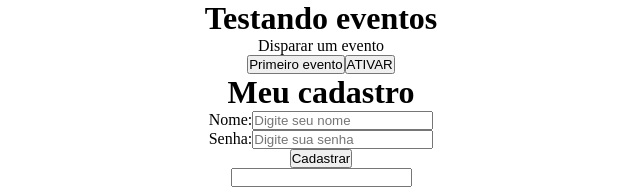
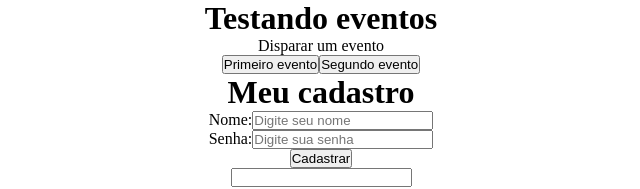
Before and after one commit to AbnerBenicio/react-course, a React (Create React App) app: page / in a window 1280 px wide. Shown: the top 189 px of the page, without its empty margins (319-959 px from the left). Built offline with nearby package versions, Linux system fonts and the light colour scheme.

Commit message:
Passando eventos/funções por props

```diff
--- a/src/components/Button.js
+++ b/src/components/Button.js
@@ -1,5 +1,5 @@
 function Button (props) {
-    return <button>{props.text}</button>
+    return <button onClick={props.event}>{props.text}</button>
 }
 
 export default Button
--- a/src/components/Event.js
+++ b/src/components/Event.js
@@ -3,14 +3,18 @@
 function Event (props) {
 
     const meuEvento = () => {
-        console.log(`O número ${props.numero} foi ativado`)
+        console.log("ATIVANDO PRIMEIRO EVENTO")
+    }
+
+    const segundoEvento = () => {
+        console.log("Salve")
     }
 
     return (
         <div>
             <p>Disparar um evento</p>
-            <Button text="Primeiro evento"/>
-            <button onClick={meuEvento}>ATIVAR</button>
+            <Button event={meuEvento} text="Primeiro evento"/>
+            <Button event={segundoEvento} text="Segundo evento"/>
         </div>
     )
 }
--- /dev/null
+++ b/src/components/RendCondicional.js
@@ -0,0 +1,5 @@
+function RendCondicional () {
+    return ()
+}
+
+export default RendCondicional
```
